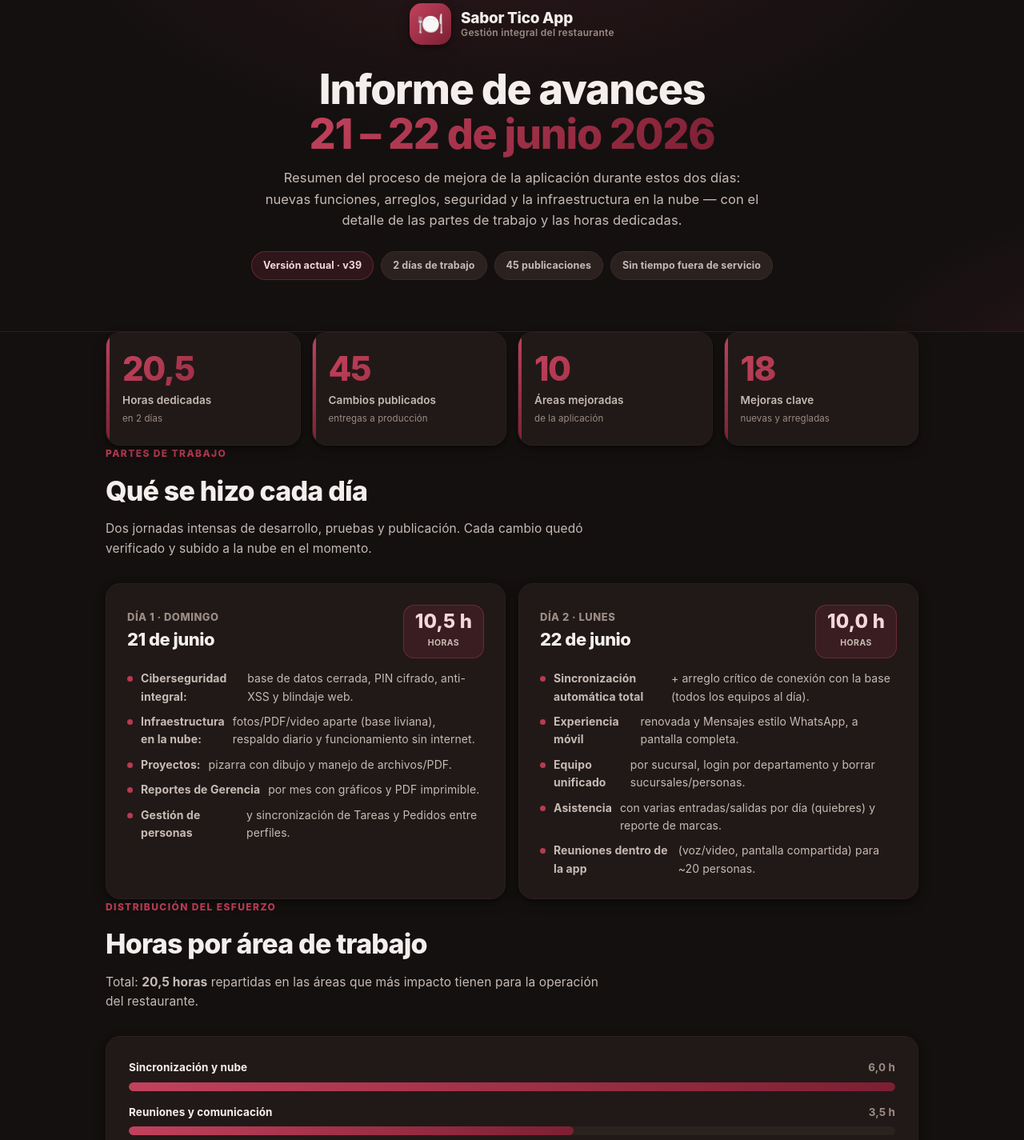
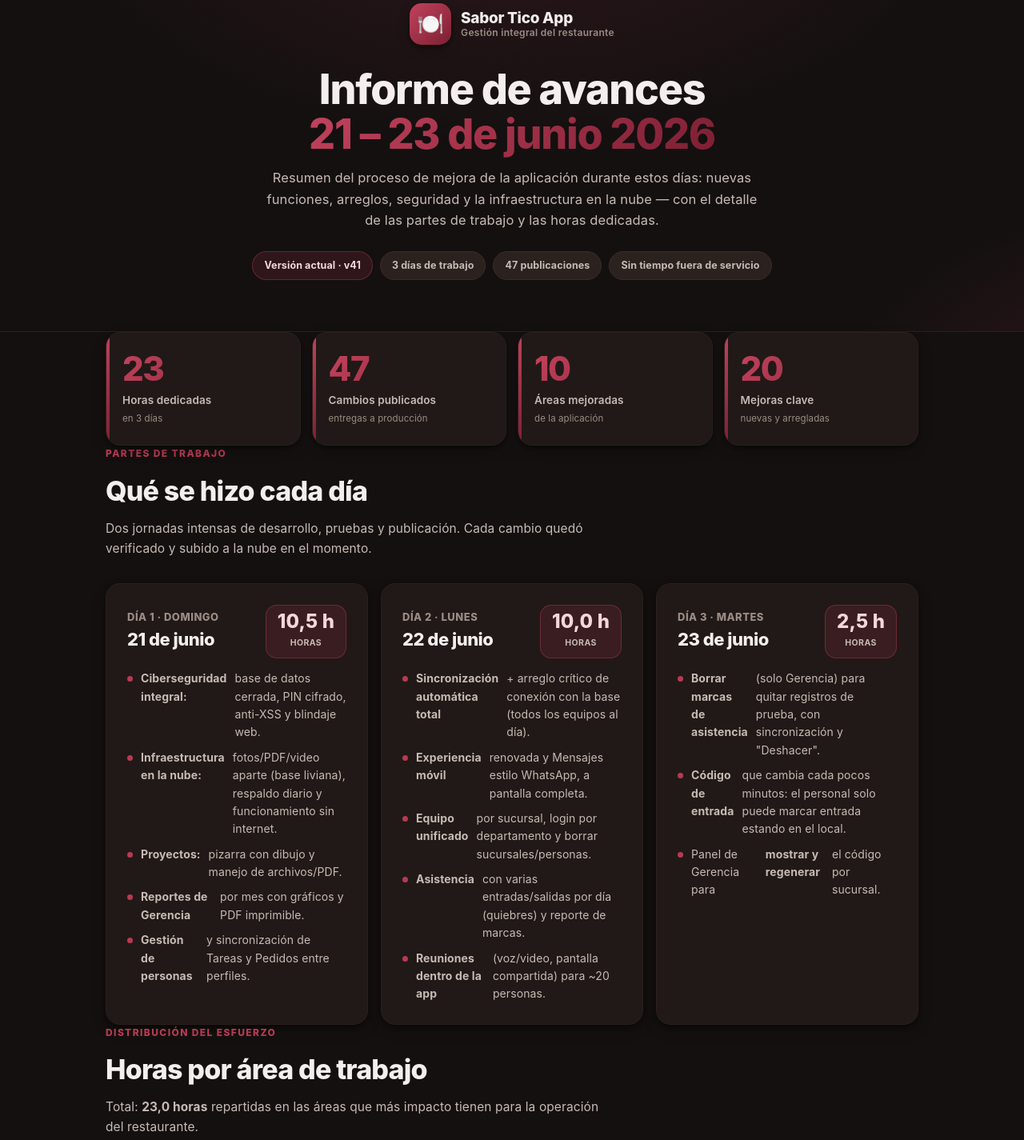
Before and after one commit to kennethvillalobos302-cmd/sabor-tico-app, a plain HTML site: page Informe-Avances-Sabor-Tico.html in a window 1280 px wide. Shown: the part 80-1505 px from the top of the page at 80% size. Drawn offline with Linux system fonts and the light colour scheme.

Commit message:
Informe: agregar Día 3 (23 jun) — borrar marcas y código de entrada
- Rango 21–23 jun, versión v41, 47 publicaciones, 23 h, 20 mejoras.
- Nueva parte de trabajo Día 3 (2,5 h), 2 ítems en la línea de tiempo,
  tarjeta destacada "Fichaje solo en el local" y barra de Asistencia a 3,5 h.

Co-Authored-By: Claude Opus 4.8 <noreply@anthropic.com>

```diff
--- a/Informe-Avances-Sabor-Tico.html
+++ b/Informe-Avances-Sabor-Tico.html
@@ -3,7 +3,7 @@
 <head>
 <meta charset="UTF-8">
 <meta name="viewport" content="width=device-width, initial-scale=1.0">
-<title>Sabor Tico App · Informe de avances (21–22 jun 2026)</title>
+<title>Sabor Tico App · Informe de avances (21–23 jun 2026)</title>
 <style>
 :root{
   --bg:#141010; --bg-elev:#1b1514; --bg-card:#211917; --bg-soft:#2b211e;
@@ -68,7 +68,7 @@ section{padding:48px 0}
 .lead{color:var(--text-soft);font-size:15.5px;max-width:640px;margin-bottom:30px}
 
 /* ---------- PARTES DE TRABAJO ---------- */
-.parts{display:grid;grid-template-columns:1fr 1fr;gap:16px}
+.parts{display:grid;grid-template-columns:repeat(auto-fit,minmax(270px,1fr));gap:16px}
 .part{background:var(--bg-card);border:1px solid var(--border-soft);border-radius:var(--r-lg);padding:26px;box-shadow:var(--e2)}
 .part .ph{display:flex;align-items:center;justify-content:space-between;gap:12px;margin-bottom:8px}
 .part .day{font-size:13px;font-weight:800;letter-spacing:.5px;text-transform:uppercase;color:var(--text-dim)}
@@ -138,22 +138,22 @@ footer b{color:var(--text-soft)}
     <div class="logo">🍽️</div>
     <div class="bn">Sabor Tico App<small>Gestión integral del restaurante</small></div>
   </div>
-  <h1>Informe de avances<br><span class="g">21 – 22 de junio 2026</span></h1>
-  <p>Resumen del proceso de mejora de la aplicación durante estos dos días: nuevas funciones, arreglos, seguridad y la infraestructura en la nube — con el detalle de las partes de trabajo y las horas dedicadas.</p>
+  <h1>Informe de avances<br><span class="g">21 – 23 de junio 2026</span></h1>
+  <p>Resumen del proceso de mejora de la aplicación durante estos días: nuevas funciones, arreglos, seguridad y la infraestructura en la nube — con el detalle de las partes de trabajo y las horas dedicadas.</p>
   <div class="pills">
-    <span class="pill on">Versión actual · v39</span>
-    <span class="pill">2 días de trabajo</span>
-    <span class="pill">45 publicaciones</span>
+    <span class="pill on">Versión actual · v41</span>
+    <span class="pill">3 días de trabajo</span>
+    <span class="pill">47 publicaciones</span>
     <span class="pill">Sin tiempo fuera de servicio</span>
   </div>
 </header>
 
 <section class="wrap">
   <div class="kpis">
-    <div class="kpi reveal"><div class="num" data-target="20.5" data-dec="1">0</div><div class="lbl">Horas dedicadas</div><div class="sub">en 2 días</div></div>
-    <div class="kpi reveal"><div class="num" data-target="45">0</div><div class="lbl">Cambios publicados</div><div class="sub">entregas a producción</div></div>
+    <div class="kpi reveal"><div class="num" data-target="23" data-dec="0">0</div><div class="lbl">Horas dedicadas</div><div class="sub">en 3 días</div></div>
+    <div class="kpi reveal"><div class="num" data-target="47">0</div><div class="lbl">Cambios publicados</div><div class="sub">entregas a producción</div></div>
     <div class="kpi reveal"><div class="num" data-target="10">0</div><div class="lbl">Áreas mejoradas</div><div class="sub">de la aplicación</div></div>
-    <div class="kpi reveal"><div class="num" data-target="18">0</div><div class="lbl">Mejoras clave</div><div class="sub">nuevas y arregladas</div></div>
+    <div class="kpi reveal"><div class="num" data-target="20">0</div><div class="lbl">Mejoras clave</div><div class="sub">nuevas y arregladas</div></div>
   </div>
 </section>
 
@@ -189,6 +189,17 @@ footer b{color:var(--text-soft)}
         <li><b>Reuniones dentro de la app</b> (voz/video, pantalla compartida) para ~20 personas.</li>
       </ul>
     </div>
+    <div class="part reveal">
+      <div class="ph">
+        <div><div class="day">Día 3 · Martes</div><div class="date">23 de junio</div></div>
+        <div class="hbadge"><b>2,5 h</b><span>HORAS</span></div>
+      </div>
+      <ul>
+        <li><b>Borrar marcas de asistencia</b> (solo Gerencia) para quitar registros de prueba, con sincronización y "Deshacer".</li>
+        <li><b>Código de entrada</b> que cambia cada pocos minutos: el personal solo puede marcar entrada estando en el local.</li>
+        <li>Panel de Gerencia para <b>mostrar y regenerar</b> el código por sucursal.</li>
+      </ul>
+    </div>
   </div>
 </section>
 
@@ -196,7 +207,7 @@ footer b{color:var(--text-soft)}
 <section class="wrap">
   <div class="eyebrow reveal">Distribución del esfuerzo</div>
   <div class="h2 reveal">Horas por área de trabajo</div>
-  <p class="lead reveal">Total: <b>20,5 horas</b> repartidas en las áreas que más impacto tienen para la operación del restaurante.</p>
+  <p class="lead reveal">Total: <b>23,0 horas</b> repartidas en las áreas que más impacto tienen para la operación del restaurante.</p>
   <div class="bars reveal">
     <div class="bar"><div class="bt"><span>Sincronización y nube</span><span class="hr">6,0 h</span></div><div class="track"><div class="fill" data-w="100"></div></div></div>
     <div class="bar"><div class="bt"><span>Reuniones y comunicación</span><span class="hr">3,5 h</span></div><div class="track"><div class="fill" data-w="58"></div></div></div>
@@ -204,7 +215,7 @@ footer b{color:var(--text-soft)}
     <div class="bar"><div class="bt"><span>Equipo y personas</span><span class="hr">3,0 h</span></div><div class="track"><div class="fill" data-w="50"></div></div></div>
     <div class="bar"><div class="bt"><span>Seguridad</span><span class="hr">2,0 h</span></div><div class="track"><div class="fill" data-w="33"></div></div></div>
     <div class="bar"><div class="bt"><span>Proyectos y pizarra</span><span class="hr">1,5 h</span></div><div class="track"><div class="fill" data-w="25"></div></div></div>
-    <div class="bar"><div class="bt"><span>Asistencia y horarios</span><span class="hr">1,0 h</span></div><div class="track"><div class="fill" data-w="17"></div></div></div>
+    <div class="bar"><div class="bt"><span>Asistencia y horarios</span><span class="hr">3,5 h</span></div><div class="track"><div class="fill" data-w="58"></div></div></div>
   </div>
 </section>
 
@@ -220,6 +231,7 @@ footer b{color:var(--text-soft)}
     <div class="feat reveal"><div class="fi">🕒</div><h3>Asistencia real con quiebres</h3><p>Marca de entrada y salida varias veces al día y reporte de horas reales por persona y área.</p></div>
     <div class="feat reveal"><div class="fi">💬</div><h3>Mensajes estilo WhatsApp</h3><p>Chat directo y grupos a pantalla completa en celular, con botón para llamar por WhatsApp al número del perfil.</p></div>
     <div class="feat reveal"><div class="fi">👥</div><h3>Equipo unificado</h3><p>Una sola sección por sucursal y departamento, con alta/baja de personas y sucursales, y login más claro.</p></div>
+    <div class="feat reveal"><div class="fi">📍</div><h3>Fichaje solo en el local</h3><p>Un código que cambia cada pocos minutos y se muestra en la entrada: el personal solo marca entrada estando adentro. Gerencia también puede corregir o borrar marcas.</p></div>
   </div>
 </section>
 
@@ -227,7 +239,7 @@ footer b{color:var(--text-soft)}
 <section class="wrap">
   <div class="eyebrow reveal">Línea de tiempo</div>
   <div class="h2 reveal">El proceso, paso a paso</div>
-  <p class="lead reveal">Las 18 mejoras clave entregadas durante los dos días, en orden.</p>
+  <p class="lead reveal">Las 20 mejoras clave entregadas durante estos días, en orden.</p>
   <div class="tl">
     <div class="daymark reveal">Domingo 21 de junio</div>
     <div class="item reveal"><div class="it">Pizarra de proyectos profesional <span class="tag nuevo">Nuevo</span></div><div class="id">Dibujo a mano con herramientas, y subir / abrir / descargar PDF y archivos en la pizarra y el chat.</div></div>
@@ -250,11 +262,15 @@ footer b{color:var(--text-soft)}
     <div class="item reveal"><div class="it">Elegir personas por área o sucursal <span class="tag mejora">Mejora</span></div><div class="id">En Tareas y Proyectos se puede agrupar el selector de personas por área o por sucursal.</div></div>
     <div class="item reveal"><div class="it">Proyectos más profesionales <span class="tag mejora">Mejora</span></div><div class="id">Chat a la altura del tablero, barra de herramientas más limpia y "Llamar por WhatsApp" en el chat.</div></div>
     <div class="item reveal"><div class="it">Reuniones dentro de la app (~20) <span class="tag nuevo">Nuevo</span></div><div class="id">Ventana flotante atada al proyecto con voz, video y pantalla compartida para hasta ~20 personas.</div></div>
+
+    <div class="daymark reveal">Martes 23 de junio</div>
+    <div class="item reveal"><div class="it">Borrar marcas de asistencia <span class="tag seguridad">Control</span></div><div class="id">Gerencia puede eliminar una marca o todo el día (para quitar registros de prueba), con sincronización y "Deshacer".</div></div>
+    <div class="item reveal"><div class="it">Código de entrada para fichar en el local <span class="tag nuevo">Nuevo</span></div><div class="id">Un código que cambia cada pocos minutos y se muestra en la entrada: el personal solo puede marcar entrada estando adentro. Gerencia lo activa, muestra y regenera por sucursal.</div></div>
   </div>
 </section>
 
 <footer>
-  <div><b>Sabor Tico App</b> · Informe de avances · 21 – 22 de junio 2026 · versión <b>v39</b></div>
+  <div><b>Sabor Tico App</b> · Informe de avances · 21 – 23 de junio 2026 · versión <b>v41</b></div>
   <div class="note">Horas de dedicación estimadas según el alcance de cada entrega. Documento generado para revisión interna.</div>
 </footer>
 
```
